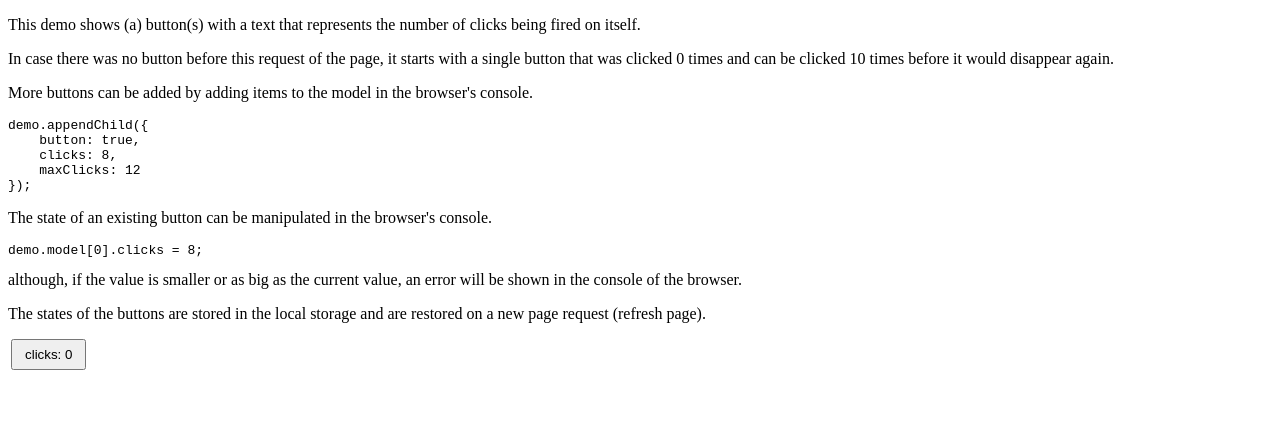
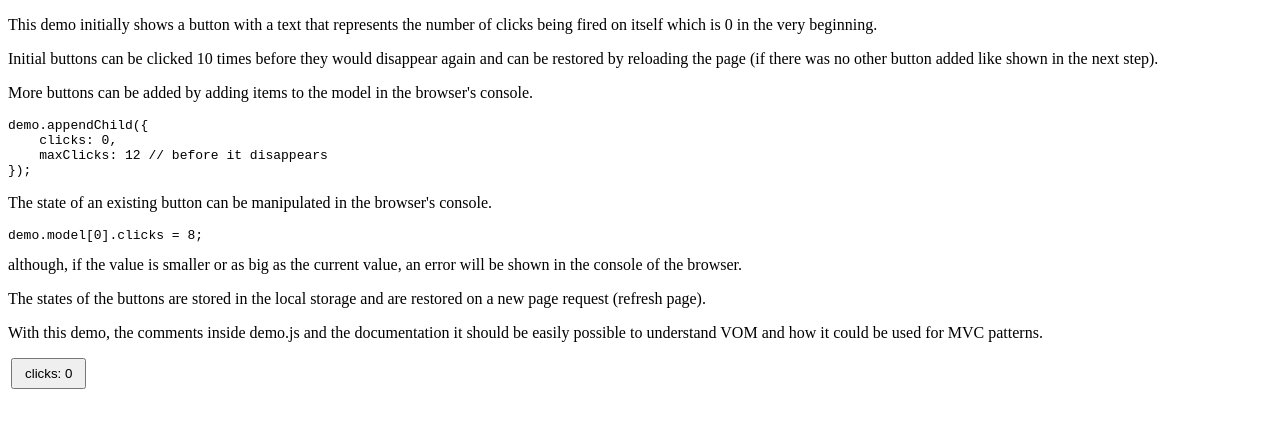
Before and after one commit to PitPik/VOM, a website: page index.html in a window 1280 px wide. Drawn offline with Linux system fonts and the light colour scheme.

Commit message:
some update to demo

```diff
--- a/demo.js
+++ b/demo.js
@@ -12,9 +12,9 @@
 	}
 
 	// ---------- CREATE MODEL (instance)
-	const demo = window.demo = new VOM(data, {
-		enhanceMap: ['clicks'], // what should we listen to...
-		// Model callbacks only call VIEW functions (passing data)
+	const demo = window.demo = new VOM(data, { // options
+		enhanceMap: ['clicks'], // what should we listen to in setterCallback...
+		// Model callbacks should only call VIEW functions (passing data)
 		// and data storage (sync to server... might also reflect in view).
 		// return true means that new value is not excepted and therefore reset.
 		setterCallback: (property, object, value, oldValue) => {
@@ -25,6 +25,7 @@
 					removeButton(object.element);
 					break;
 				case 'clicks': // custom callback defined by enhanceMap
+					// you might want to check value > item.maxClicks here...
 					if (oldValue >= value) { // value may only increase...
 						return true; // reset to old value
 					} else { // call view function
@@ -74,7 +75,7 @@
 
 
 
-	// ---------- Helperfunction for storage
+	// ---------- Helper-function for storage
 	function storage(scope, component, type, value) {
 		let data = localStorage.getItem(scope + '.' + component),
 			items = JSON.parse(data || '{}');
--- a/index.html
+++ b/index.html
@@ -19,15 +19,15 @@
 	<title>Demo VOM (Virtual Object Model)</title>
 </head>
 <body>
-	<p>This demo shows (a) button(s) with a text that represents the number of clicks being fired on itself.</p>
-	<p>In case there was no button before this request of the page, it starts with a single button that was clicked 0 times and can be clicked 10 times before it would disappear again.</p>
+	<p>This demo initially shows a button with a text that represents the number of clicks being fired on itself which is 0 in the very beginning.</p>
+	<p>Initial buttons can be clicked 10 times before they would disappear again and can be restored by reloading the page (if there was no other button added like shown in the next step).</p>
 	<p>More buttons can be added by adding items to the model in the browser's console. <pre>demo.appendChild({
-    button: true,
-    clicks: 8,
-    maxClicks: 12
+    clicks: 0,
+    maxClicks: 12 // before it disappears
 });</pre></p>
 	<p>The state of an existing button can be manipulated in the browser's console.<pre>demo.model[0].clicks = 8;</pre> although, if the value is smaller or as big as the current value, an error will be shown in the console of the browser.</p>
 	<p>The states of the buttons are stored in the local storage and are restored on a new page request (refresh page).</p>
+	<p>With this demo, the comments inside demo.js and the documentation it should be easily possible to understand VOM and how it could be used for MVC patterns.</p>
 	<script type="text/javascript" src="VOM.js"></script>
 	<script type="text/javascript" src="demo.js"></script>
 </body>
```
